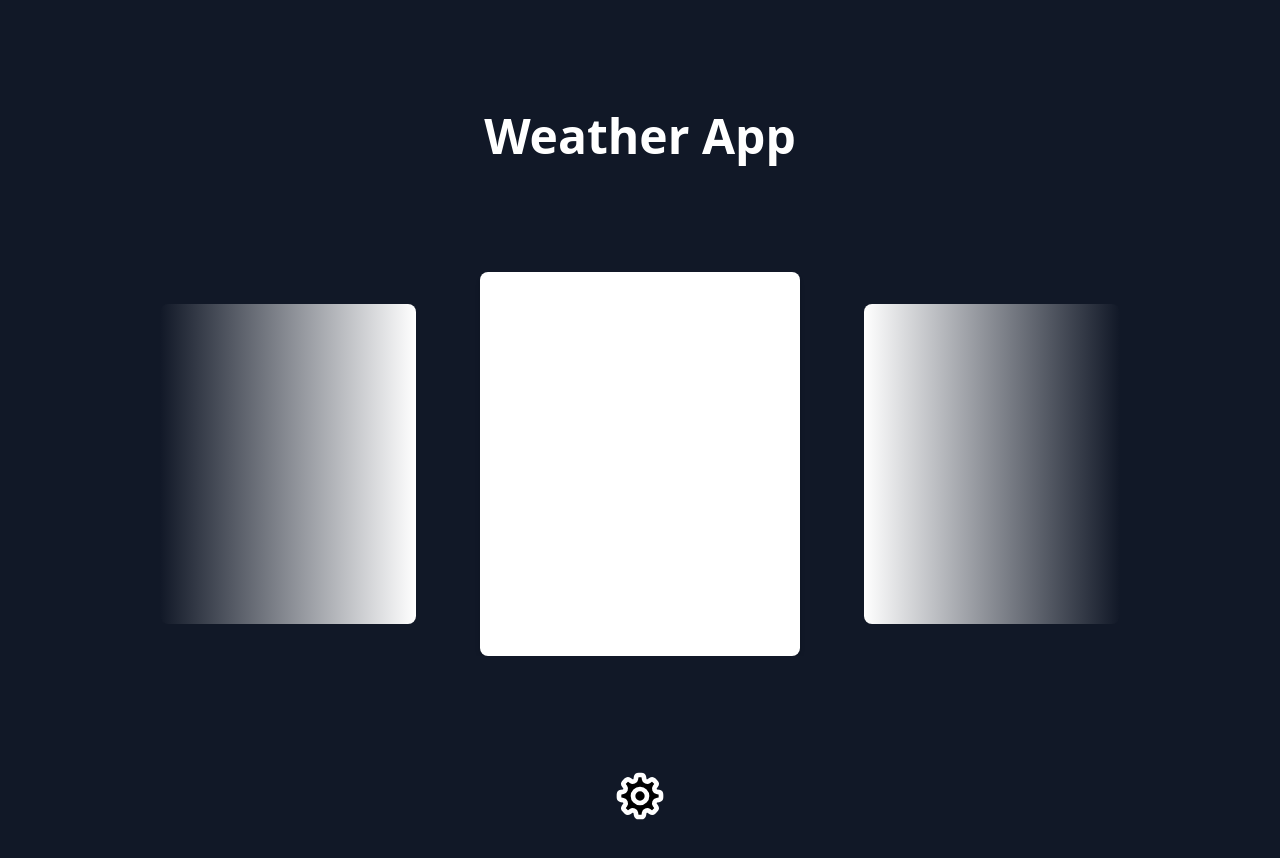
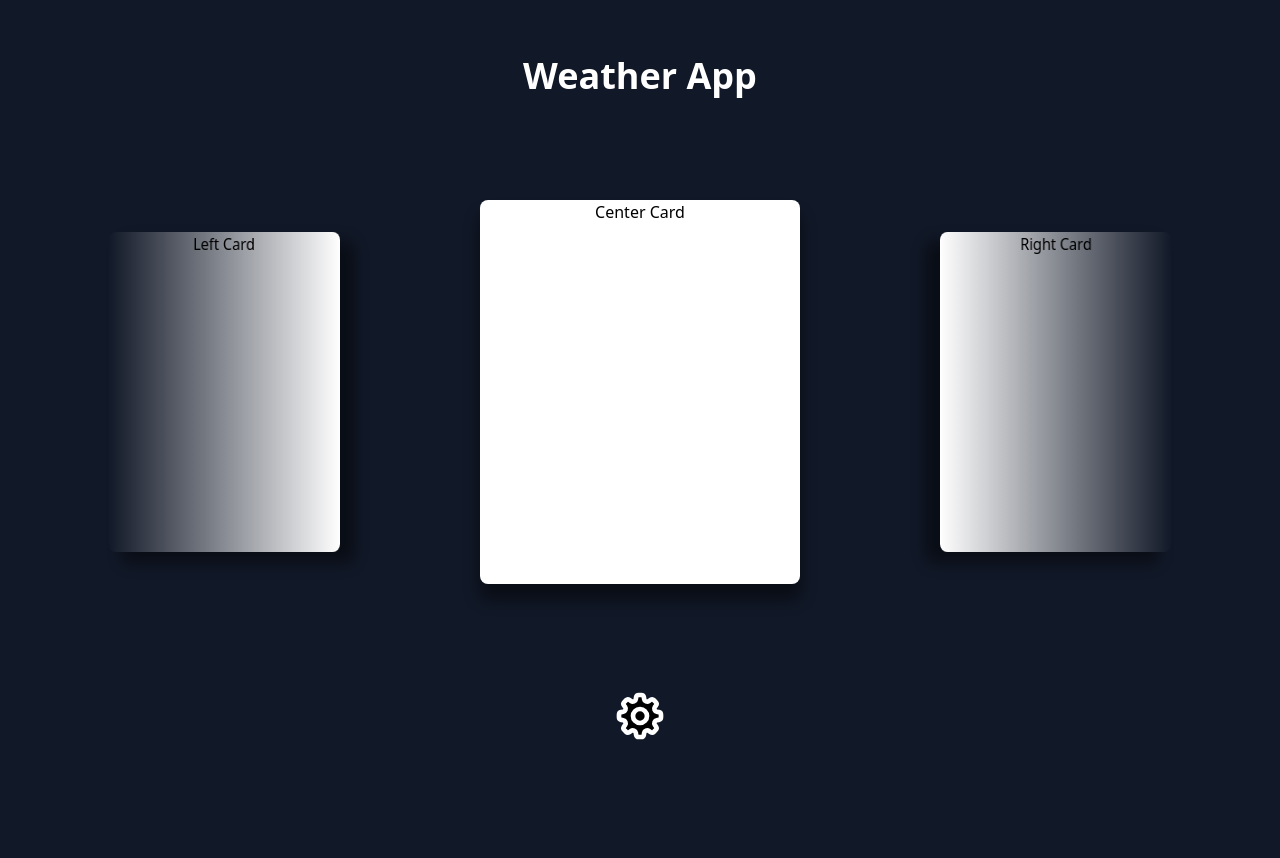
Before and after one commit to Innovavtion/weather, a React (Create React App) app: page / in a window 1280 px wide. Shown: the top 858 px of the page. After the commit the page ends 800 px from the top, so only its background shows below. Built offline with nearby package versions, Linux system fonts and the light colour scheme.

Commit message:
add: light adaptive(layout)

```diff
--- a/public/index.html
+++ b/public/index.html
@@ -5,6 +5,9 @@
     <link rel="icon" href="%PUBLIC_URL%/favicon.ico" />
     <link rel="apple-touch-icon" href="%PUBLIC_URL%/logo192.png" />
     <link rel="manifest" href="%PUBLIC_URL%/manifest.json" />
+    <!-- для адаптивки на телефонах -->
+    <meta name="viewport" content="width=device-width, initial-scale=1" />
+    <!-- для адаптивки на телефонах -->
     <title>Weather App</title>
   </head>
   <body>
--- a/src/App.tsx
+++ b/src/App.tsx
@@ -1,21 +1,22 @@
 import React from 'react';
 
+//Надо будет переписать компонент
 function App() {
   const hello: string = 'Weather App';
   return (
-    <div className="max-w-screen-xl mx-auto">
+    <div className="weather-app-container">
       <h1 className="title-text">{hello}</h1>
       <div className="weather-card-container">
-        <div className="weather-card bg-gradient-to-r from-gray-900 weather-card-unactive"></div>
-        <div className="weather-card weather-card-active active-day"></div>
-        <div className="weather-card bg-gradient-to-l from-gray-900 weather-card-unactive"></div>
+        <div className="weather-card left-card">Left Card </div>
+        <div className="weather-card weather-card-active active-day">Center Card</div>
+        <div className="weather-card right-card">Right Card</div>
       </div>
       <svg
         xmlns="http://www.w3.org/2000/svg"
         viewBox="0 0 24 24"
         strokeWidth={2}
         stroke="white"
-        className="w-14 h-14 max-w-screen-xl mx-auto my-28"
+        className="duration-300 hover:scale-105 w-14 h-14 md:w-14 md:h-14"
       >
         <path d="M10.343 3.94c.09-.542.56-.94 1.11-.94h1.093c.55 0 1.02.398 1.11.94l.149.894c.07.424.384.764.78.93.398.164.855.142 1.205-.108l.737-.527a1.125 1.125 0 011.45.12l.773.774c.39.389.44 1.002.12 1.45l-.527.737c-.25.35-.272.806-.107 1.204.165.397.505.71.93.78l.893.15c.543.09.94.56.94 1.109v1.094c0 .55-.397 1.02-.94 1.11l-.893.149c-.425.07-.765.383-.93.78-.165.398-.143.854.107 1.204l.527.738c.32.447.269 1.06-.12 1.45l-.774.773a1.125 1.125 0 01-1.449.12l-.738-.527c-.35-.25-.806-.272-1.203-.107-.397.165-.71.505-.781.929l-.149.894c-.09.542-.56.94-1.11.94h-1.094c-.55 0-1.019-.398-1.11-.94l-.148-.894c-.071-.424-.384-.764-.781-.93-.398-.164-.854-.142-1.204.108l-.738.527c-.447.32-1.06.269-1.45-.12l-.773-.774a1.125 1.125 0 01-.12-1.45l.527-.737c.25-.35.273-.806.108-1.204-.165-.397-.505-.71-.93-.78l-.894-.15c-.542-.09-.94-.56-.94-1.109v-1.094c0-.55.398-1.02.94-1.11l.894-.149c.424-.07.765-.383.93-.78.165-.398.143-.854-.107-1.204l-.527-.738a1.125 1.125 0 01.12-1.45l.773-.773a1.125 1.125 0 011.45-.12l.737.527c.35.25.807.272 1.204.107.397-.165.71-.505.78-.929l.15-.894z" />
         <path strokeLinecap="round" strokeLinejoin="round" d="M15 12a3 3 0 11-6 0 3 3 0 016 0z" />
--- a/src/index.css
+++ b/src/index.css
@@ -7,29 +7,53 @@ body {
   overflow: hidden;
 }
 
+/* background-color: #111827; */
 /* Адаптивность md > lg > xl */
 
 /* Это дерективы - нужны чтобы небыло срача в классах компонентов */
+.weather-app-container {
+  position: fixed;
+  top: 50%;
+  left: 50%;
+  -webkit-transform: translate(-50%, -50%);
+  -ms-transform: translate(-50%, -50%);
+  transform: translate(-50%, -50%);
+  @apply flex-col flex items-center space-y-0 xl:space-y-10;
+}
+
 .title-text {
-  @apply text-white text-center font-bold text-5xl my-28;
+  @apply text-white text-center font-bold text-3xl xl:text-4xl;
 }
 
 .weather-card-container {
-  @apply relative overflow-hidden flex justify-center items-center;
+  @apply overflow-hidden flex justify-center items-center py-12 xl:py-16;
 }
 
 .weather-card {
-  @apply container bg-white rounded-lg w-64 h-80;
+  @apply container bg-white rounded-lg text-center duration-500 hover:scale-105 h-80 w-64;
+}
+
+.left-card {
+  transform: rotateY(25deg);
+  box-shadow: 15px 10px 15px 1px rgba(0, 0, 0, 0.45);
+  @apply bg-gradient-to-r from-gray-900 weather-card-unactive;
+}
+
+.right-card {
+  transform: rotateY(25deg);
+  box-shadow: -15px 10px 15px 1px rgba(0, 0, 0, 0.45);
+  @apply bg-gradient-to-l from-gray-900 weather-card-unactive;
 }
 
 .weather-card-active {
-  @apply shadow-md h-96 lg:w-80;
+  box-shadow: 0px 15px 15px 1px rgba(0, 0, 0, 0.45);
+  @apply h-96 w-64 super-mini:w-72 mini:w-80;
 }
 
 .weather-card-unactive {
-  @apply sm:hidden md:hidden lg:block xl:block;
+  @apply hidden md:block;
 }
 
 .active-day {
-  @apply mx-16;
+  @apply mx-8 xl:mx-32;
 }
--- a/tailwind.config.js
+++ b/tailwind.config.js
@@ -4,8 +4,10 @@ module.exports = {
   theme: {
     //Сюда можно вписывать кастомные классы tailwind
     extend: {
-      height: {
-        'mobile-card': '1000px',
+      //Для супер маленьких телефон
+      screens: {
+        mini: '325px',
+        'super-mini': '285px',
       },
     },
   },
```
Also changed, not shown: 1 other file (tests, documents, lock files or other folders).
